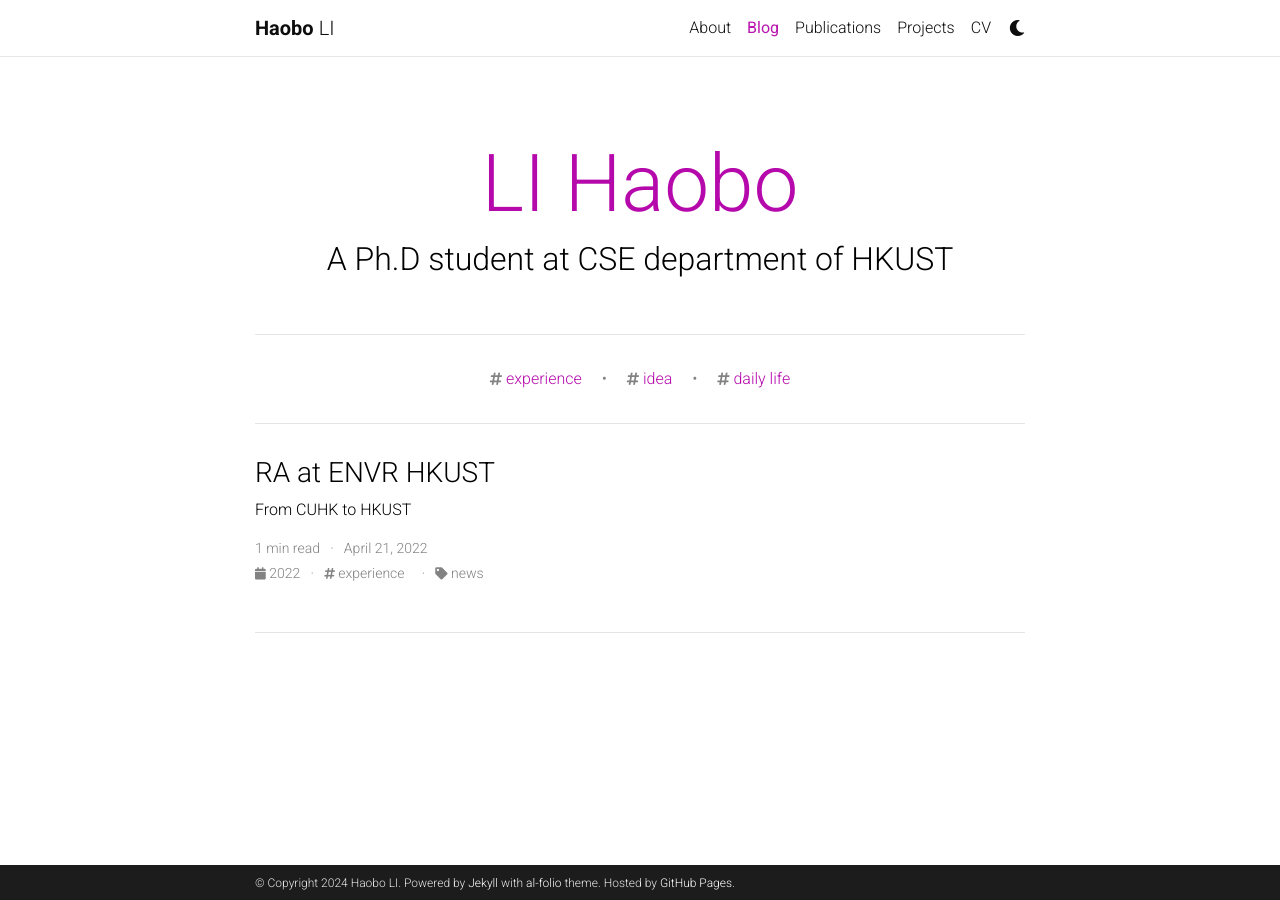
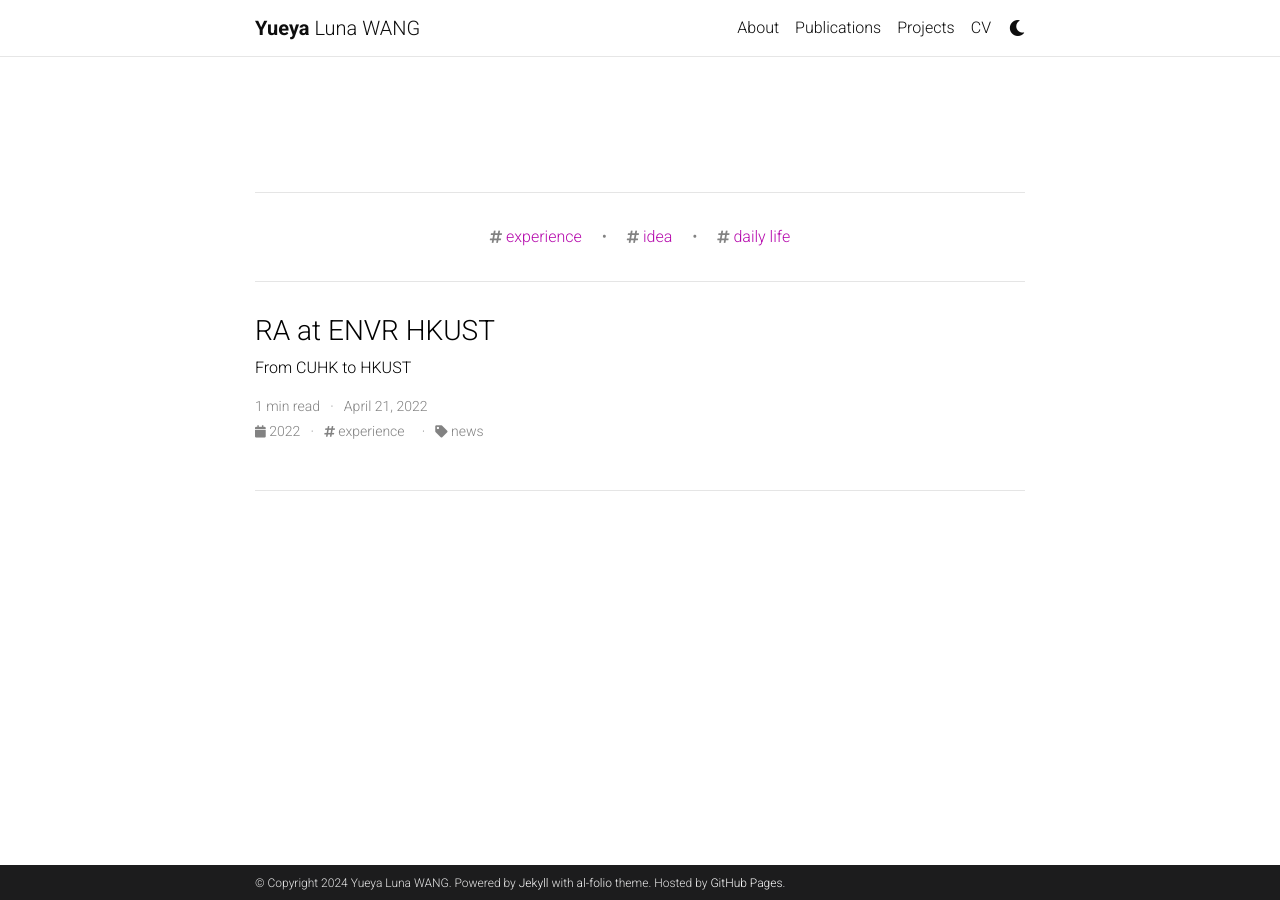
Before and after one commit to wangyueya/yywang, a Jekyll site: the page built from blog/index.html, in a window 1280 px wide. Built offline with Jekyll 4.4.1, drawn with Linux system fonts in a browser that asks for light colours; full-size pictures stand in for the smaller copies a plugin makes; the list of posts is cut into pages by our own code; comment, search, counter and statistics services are not loaded; a style sheet for code colours, icons or effects is not loaded.

Commit message:
Update _config.yml

```diff
--- a/_config.yml
+++ b/_config.yml
@@ -3,21 +3,21 @@
 # -----------------------------------------------------------------------------
 
 title: blank # the website title (if blank, full name will be used instead)
-first_name: Haobo
-middle_name:
-last_name: LI
-email: hliem@connect.ust.hk
+first_name: Yueya
+middle_name: Luna
+last_name: WANG
+email: wangyueya@ust.hk
 description: > # the ">" symbol means to ignore newlines until "footer_text:"
-  I'm currently a Ph.D. student at CSE department of HKUST, advised by Prof. Huamin Qu.
+  I'm a Postdoc at HKSUT supervised by Jimmy FUNG and Xiaoming SHI
 footer_text: >
   Powered by <a href="https://jekyllrb.com/" target="_blank">Jekyll</a> with <a href="https://github.com/alshedivat/al-folio">al-folio</a> theme.
   Hosted by <a href="https://pages.github.com/" target="_blank">GitHub Pages</a>.
-keywords: 李昊波, 昊波, Li Haobo, Haobo Li, Haobo, li haobo, haobo li, haobo, LI Haobo, Haobo LI, lihaobo  # add your own keywords or leave empty
+keywords: wang yueya  # add your own keywords or leave empty
 
 lang: en # the language of your site (for example: en, fr, cn, ru, etc.)
 icon: ⚛️  # the emoji used as the favicon (alternatively, provide image name in /assets/img/)
 
-url: https://hobolee.github.io # the base hostname & protocol for your site
+url: https://yywang.github.io # the base hostname & protocol for your site
 baseurl: # the subpath of your site, e.g. /blog/
 last_updated: false # set to true if you want to display last updated in the footer
 impressum_path:  # set to path to include impressum link in the footer, use the same path as permalink in a page, helps to conform with EU GDPR
@@ -66,13 +66,15 @@
 # Social integration
 # -----------------------------------------------------------------------------
 
-github_username: hobolee # your GitHub user name
+#github_username: hobolee # your GitHub user name
+research_gate_profile: Yueya Wang
 gitlab_username: # your GitLab user name
 twitter_username: # your Twitter handle
 linkedin_username: # your LinkedIn user name
 scholar_userid: # your Google Scholar ID
 semanticscholar_id: # your Semantic Scholar ID
-orcid_id: 0009-0003-8771-2835 # your ORCID ID
+orcid_id: 0000-0002-7062-2046 # your ORCID ID
+weibo_id: 小王要一直往前看
 medium_username: # your Medium username
 quora_username: # your Quora username
 publons_id: # your ID on Publons
@@ -89,9 +91,9 @@
 pinterest_id: # your pinterest id
 unsplash_id: # your unsplash id
 instagram_id: # your instagram id
-facebook_id: # your facebook id
+facebook_id: Yueya Wang# your facebook id
 discord_id: # your discord id (18-digit unique numerical identifier)
-wechat_id: 15221313537
+
 
 contact_note: >
   You are welcome to contact me.
@@ -110,10 +112,10 @@
 # Blog
 # -----------------------------------------------------------------------------
 
-blog_name: LI Haobo # blog_name will be displayed in your blog page
-blog_nav_title: Blog # your blog must have a title for it to be displayed in the nav bar
-blog_description: A Ph.D student at CSE department of HKUST
-permalink: /blog/:year/:title/
+# blog_name: LI Haobo # blog_name will be displayed in your blog page
+# blog_nav_title: Blog # your blog must have a title for it to be displayed in the nav bar
+# blog_description: A Ph.D student at CSE department of HKUST
+# permalink: /blog/:year/:title/
 
 # Pagination
 pagination:
```
